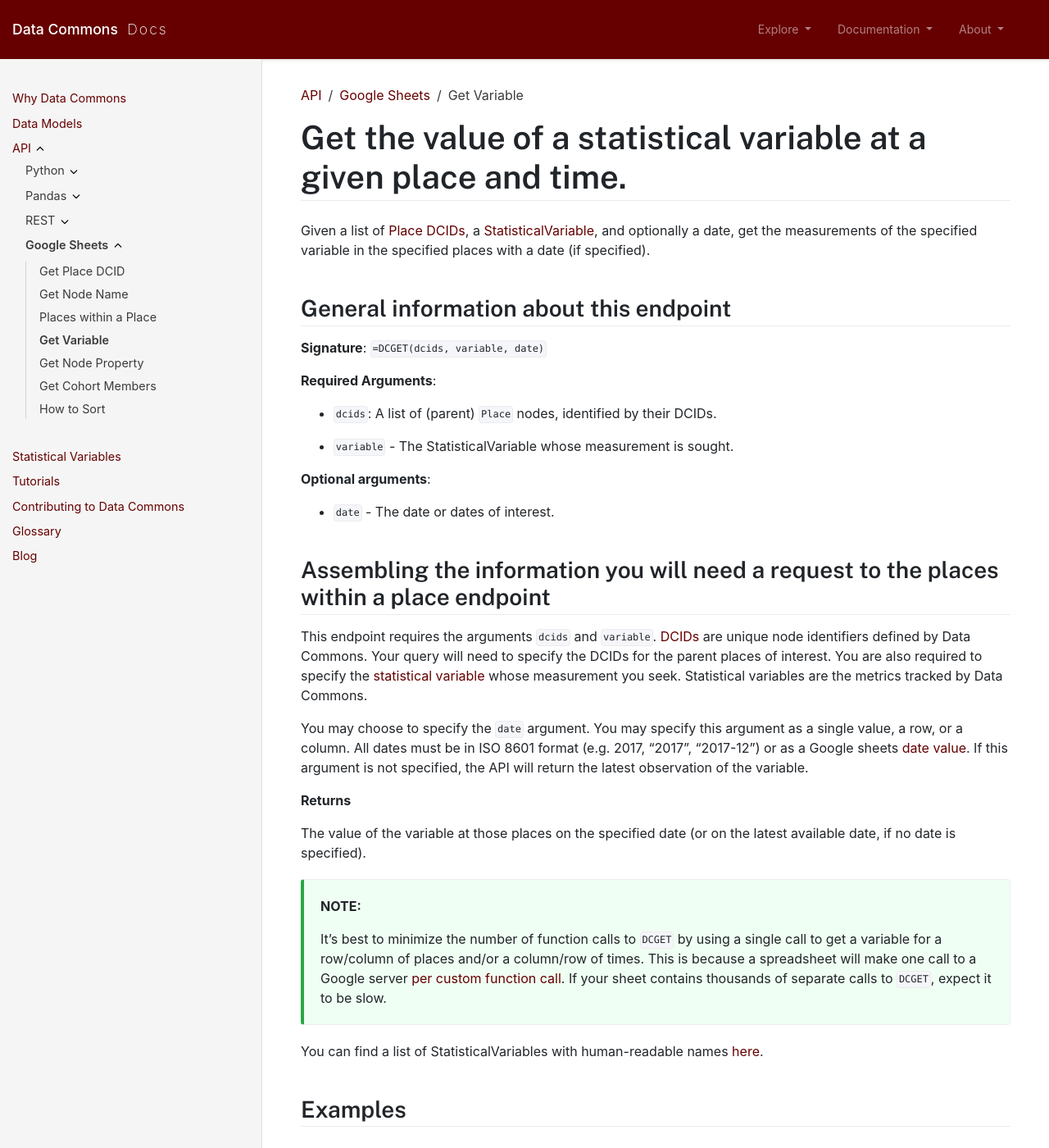
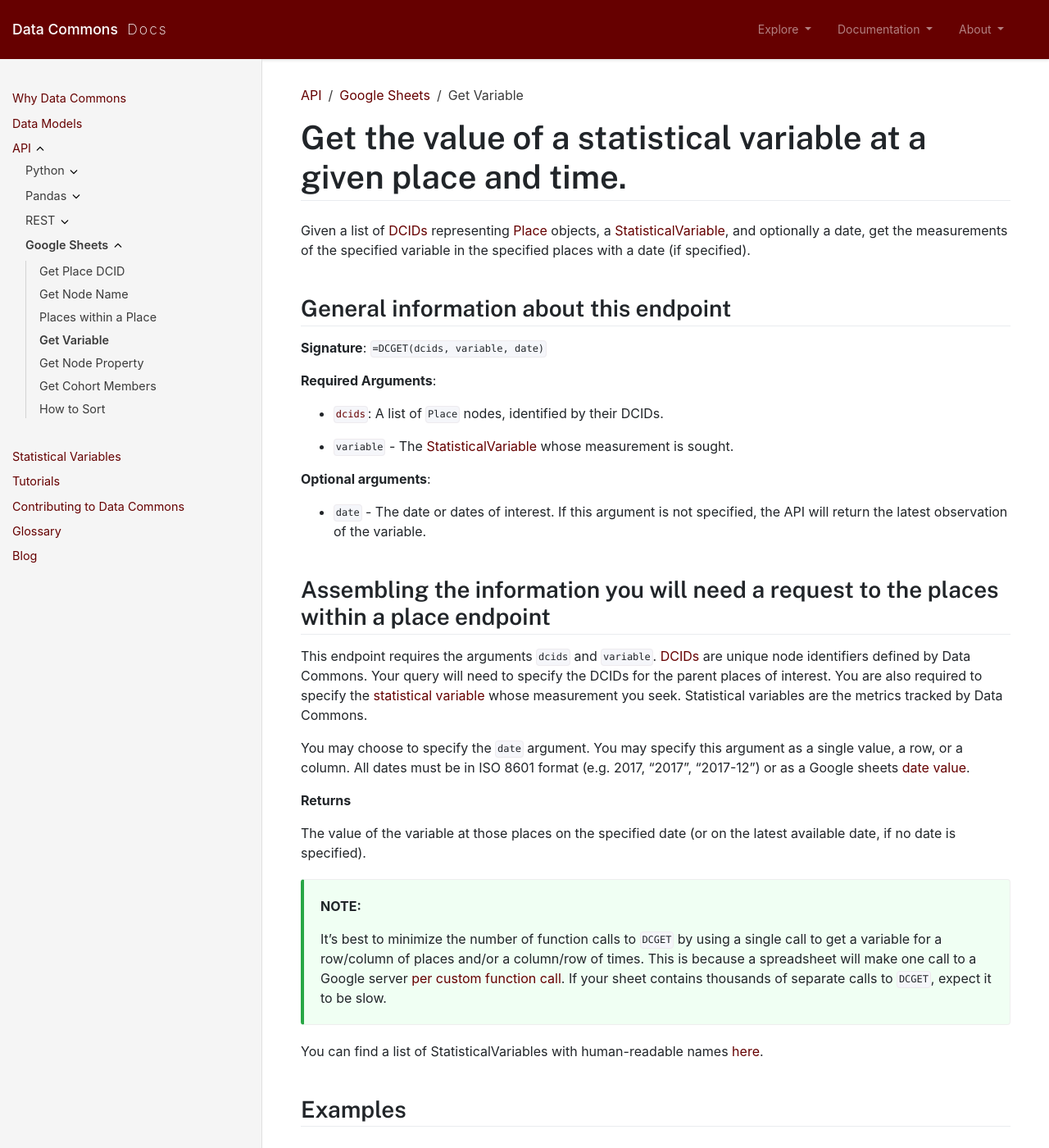
Before and after one commit to datacommonsorg/docsite, a Jekyll site: the page built from api/sheets/get_variable.md, in a window 1280 px wide and 1400 px high. Shown: the whole window at 82% size. Built offline with Jekyll 4.4.1, drawn with Linux system fonts in a browser that asks for light colours; comment, search, counter and statistics services are not loaded.

Commit message:
updating per comments

```diff
--- a/api/sheets/get_variable.md
+++ b/api/sheets/get_variable.md
@@ -8,7 +8,7 @@ grand_parent: API
 
 # Get the value of a statistical variable at a given place and time.
 
-Given a list of [Place](https://datacommons.org/browser/Place) [DCIDs](/glossary.html), a [StatisticalVariable](https://datacommons.org/browser/StatisticalVariable), and optionally a date, get the measurements of the specified variable in the specified places with a date (if specified).
+Given a list of [DCIDs](/glossary.html) representing [Place](https://datacommons.org/browser/Place) objects, a [StatisticalVariable](https://datacommons.org/browser/StatisticalVariable), and optionally a date, get the measurements of the specified variable in the specified places with a date (if specified).
 
 ## General information about this endpoint
 
@@ -16,19 +16,19 @@ Given a list of [Place](https://datacommons.org/browser/Place) [DCIDs](/glossary
 
 **Required Arguments**:
 
-*   `dcids`: A list of (parent) `Place` nodes, identified by their DCIDs.
+*   [`dcids`](/glossary.html): A list of `Place` nodes, identified by their DCIDs.
 
-*   `variable` - The StatisticalVariable whose measurement is sought.
+*   `variable` - The [StatisticalVariable](/glossary.html) whose measurement is sought.
 
 **Optional arguments**:
 
-*   `date` - The date or dates of interest.
+*   `date` - The date or dates of interest. If this argument is not specified, the API will return the latest observation of the variable.
 
 ## Assembling the information you will need a request to the places within a place endpoint
 
 This endpoint requires the arguments `dcids` and `variable`. [DCIDs](/glossary.html) are unique node identifiers defined by Data Commons. Your query will need to specify the DCIDs for the parent places of interest. You are also required to specify the [statistical variable](/glossary.html) whose measurement you seek. Statistical variables are the metrics tracked by Data Commons.
 
-You may choose to specify the `date` argument. You may specify this argument as a single value, a row, or a column. All dates must be in ISO 8601 format (e.g. 2017, "2017", "2017-12") or as a Google sheets [date value](https://support.google.com/docs/answer/3092969?hl=en). If this argument is not specified, the API will return the latest observation of the variable.
+You may choose to specify the `date` argument. You may specify this argument as a single value, a row, or a column. All dates must be in ISO 8601 format (e.g. 2017, "2017", "2017-12") or as a Google sheets [date value](https://support.google.com/docs/answer/3092969?hl=en).
 
 **Returns**
 
```
